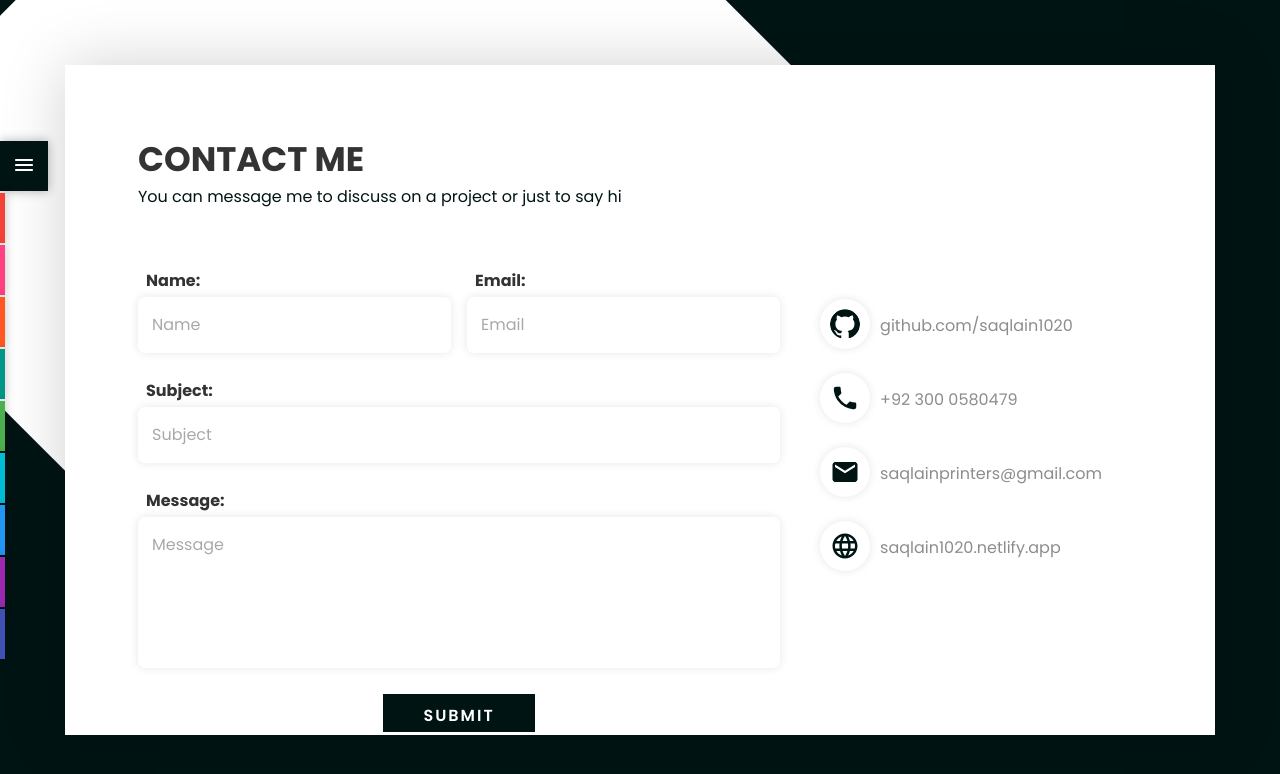
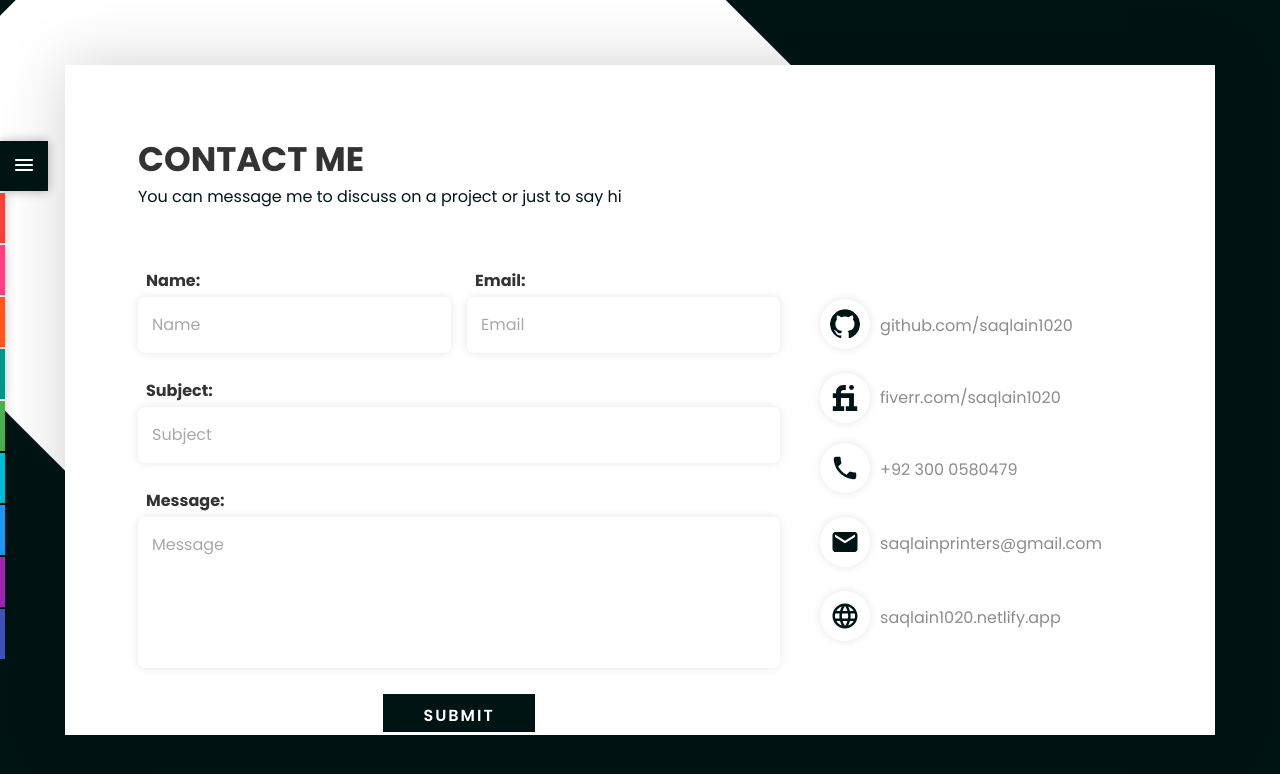
Before and after one commit to saqlain1020/Resume-Portfolio, a React (Create React App) app: page /contact in a window 1280 px wide. Shown: the top 774 px of the page. Built offline with nearby package versions, Linux system fonts and the light colour scheme.

Commit message:
Data update

```diff
--- /dev/null
+++ b/src/Assets/Icons/FiverrIco.js
@@ -0,0 +1,19 @@
+import React from "react";
+
+const Quote = (props) => {
+  return (
+    <div style={{...props.style,padding:12,}} {...props} >
+    <svg viewBox="0 0 512 512">
+
+        <path
+          style={{fill:"inherit"}}
+          d="M432,416V160H176v-16c0-26.464,21.536-48,48-48h48V0h-48C144.608,0,80,64.608,80,144v16H16v96h64
+		          v160H16v96h224v-96h-64V256h160.896v160H272v96h224v-96H432z"
+        />
+        <circle style={{fill:"inherit"}} cx="384" cy="48" r="48" />
+
+    </svg>
+    </div>
+  );
+};
+export default Quote;
--- a/src/Components/ContactIcons/ContactIcons.js
+++ b/src/Components/ContactIcons/ContactIcons.js
@@ -5,6 +5,7 @@ import MailIcon from "@material-ui/icons/Mail";
 import GitHubIcon from "@material-ui/icons/GitHub";
 import LanguageIcon from "@material-ui/icons/Language";
 import { motion } from "framer-motion";
+import FiverIco from "src/Assets/Icons/FiverrIco";
 
 const useStyles = makeStyles((theme) => ({
   root: {
@@ -15,6 +16,7 @@ const useStyles = makeStyles((theme) => ({
   },
   icon: {
     color: theme.palette.primary.main,
+    fill: theme.palette.primary.main,
     height: 50,
     width: 50,
     padding: 10,
@@ -68,6 +70,12 @@ const ContactIcons = () => {
         <Typography>github.com/saqlain1020</Typography>
       </motion.div>
       <motion.div variants={items} className={`flex ${classes.item}`}>
+        <a href="https://www.fiverr.com/saqlain1020">
+          <FiverIco className={classes.icon} />
+        </a>
+        <Typography>fiverr.com/saqlain1020</Typography>
+      </motion.div>
+      <motion.div variants={items} className={`flex ${classes.item}`}>
         <a href="tel:+923000580479">
           <PhoneIcon className={classes.icon} />
         </a>
--- a/src/Data.js
+++ b/src/Data.js
@@ -35,7 +35,7 @@ export const skills = [
 
   {
     title: "MATERIAL UI",
-    value: 100,
+    value: 95,
   },
   {
     title: "ADVANCE JS",
@@ -55,14 +55,12 @@ export const education = [
   {
     title: "University of Karachi",
     subTitle: "BS:SE - 2019 to current",
-        para:
-          "Bachelors in Software Engineering from UBIT Karachi University.",
+    para: "Bachelors in Software Engineering from UBIT Karachi University.",
   },
   {
     title: "Adamjee Govt Sci College",
     subTitle: "Intermediate - 2016 to 2018",
-        para:
-          "Intermediate passed with A grade, from the top college.",
+    para: "Intermediate passed with A grade, from the top college.",
   },
   {
     title: "School",
@@ -70,8 +68,7 @@ export const education = [
     para:
       "Matric SSC passed with A+ grade, with various congratulating certificates.",
   },
-]
-
+];
 
 export const experience = [
   {
@@ -89,7 +86,26 @@ export const experience = [
   {
     title: "Graphics Designing at AlRaheem Printing",
     subTitle: "2018",
-      para:
-        "1 Year graphics designing at Al-Raheem Printing Services.",
+    para: "1 Year graphics designing at Al-Raheem Printing Services.",
   },
-]
+];
+
+export const testimonials = [
+  {
+    title: "abdul_rafay_ (PK)",
+    subTitle: "5 Star at Fiverr",
+    para: `Saqlain is an expert react developer, experienced in building beautiful UI,
+    fast delivery and clean code, I am extremely satisfied with the work and I highly
+    recommend him. Will definitely work with him again.`,
+  },
+  {
+    title: "style2u (CR)",
+    subTitle: "5 Star at Fiverr",
+    para: `I am highly recommend on Saqlan as a profession to work with I know I will use his service again`,
+  },
+  {
+    title: "perecodina (US)",
+    subTitle: "5 Star Service on Fiverr",
+    para: "Great experience. Really recommend working with this Seller.",
+  },
+];
--- a/src/Screens/Resume/Resume.js
+++ b/src/Screens/Resume/Resume.js
@@ -5,7 +5,7 @@ import CustomCarousel from "src/Components/CustomCarousel/CustomCarousel";
 import TestimonialCard from "src/Components/TestimonialCard/TestimonialCard";
 import { motion } from "framer-motion";
 import Fade from "react-reveal/Fade";
-import {education,experience} from 'src/Data'
+import { education, experience, testimonials } from "src/Data";
 
 const useStyles = makeStyles((theme) => ({
   root: {
@@ -18,7 +18,6 @@ const useStyles = makeStyles((theme) => ({
     marginTop: 20,
   },
 }));
-
 
 const Resume = () => {
   const classes = useStyles();
@@ -60,7 +59,7 @@ const Resume = () => {
         Take a look at what other people say about me
       </Typography>
       <CustomCarousel>
-        {education.map((ele, index) => (
+        {testimonials.map((ele, index) => (
           <TestimonialCard key={index} {...ele} />
         ))}
       </CustomCarousel>
```
Lines whose indentation alone changed are shown as unchanged.
